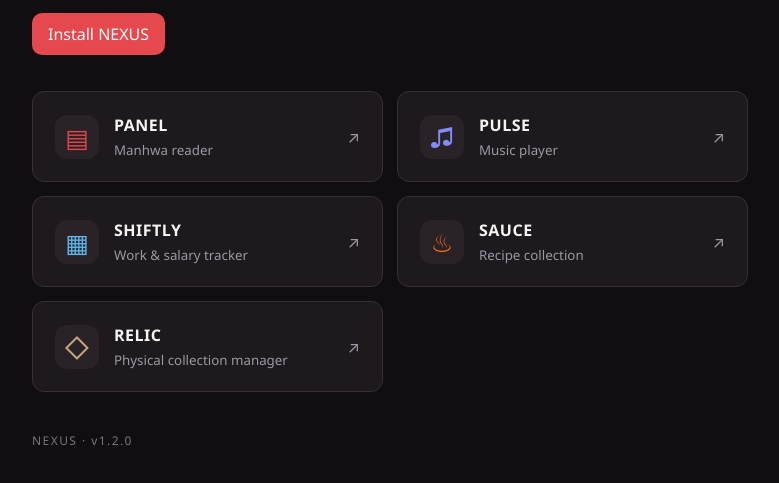
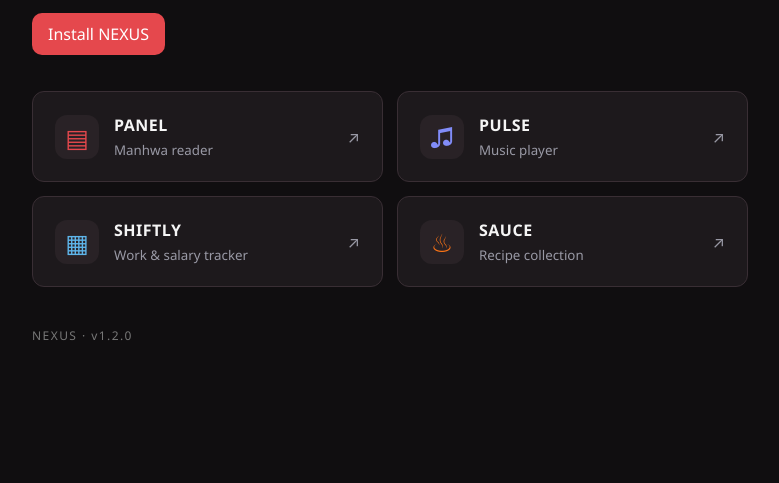
Before and after one commit to theparsifal21/Nexus, a plain HTML site: page index.html in a window 1280 px wide. Shown: the part 143-626 px from the top of the page, without its empty margins (250-1029 px from the left). Drawn offline with Linux system fonts and the light colour scheme.

Commit message:
Remove standalone RELIC shortcut from NEXUS

```diff
--- a/index.html
+++ b/index.html
@@ -6,5 +6,5 @@
 <a href="https://theparsifal21.github.io/pulse/" style="--accent:#818CF8"><span class="symbol" aria-hidden="true">♫</span><span><strong>PULSE</strong><small>Music player</small></span><span class="arrow" aria-hidden="true">↗</span></a>
 <a href="https://theparsifal21.github.io/shiftly-work-tracker/" style="--accent:#5eb5ea"><span class="symbol" aria-hidden="true">▦</span><span><strong>SHIFTLY</strong><small>Work &amp; salary tracker</small></span><span class="arrow" aria-hidden="true">↗</span></a>
 <a href="https://theparsifal21.github.io/Sauce/" style="--accent:#f97316"><span class="symbol" aria-hidden="true">♨</span><span><strong>SAUCE</strong><small>Recipe collection</small></span><span class="arrow" aria-hidden="true">↗</span></a>
-<a href="https://theparsifal21.github.io/Relic/" style="--accent:#c4a77d"><span class="symbol" aria-hidden="true">◇</span><span><strong>RELIC</strong><small>Physical collection manager</small></span><span class="arrow" aria-hidden="true">↗</span></a>
+
 </section><footer>NEXUS · v1.2.0</footer></main><script>if('serviceWorker' in navigator)navigator.serviceWorker.register('./sw.js').catch(console.error);</script><script>let deferred;const btn=document.getElementById('install'),help=document.getElementById('install-help');window.addEventListener('beforeinstallprompt',e=>{e.preventDefault();deferred=e;help.hidden=true});btn.addEventListener('click',async()=>{if(deferred){const p=deferred;deferred=null;await p.prompt();const choice=await p.userChoice;if(choice.outcome==='accepted')btn.hidden=true;}else{help.hidden=false;help.textContent='Open this page in Chrome, tap ⋮ and choose Install app or Add to home screen. On iPhone use Safari Share → Add to Home Screen.';}});window.addEventListener('appinstalled',()=>{btn.hidden=true;help.hidden=true;deferred=null});</script></body></html>
```
